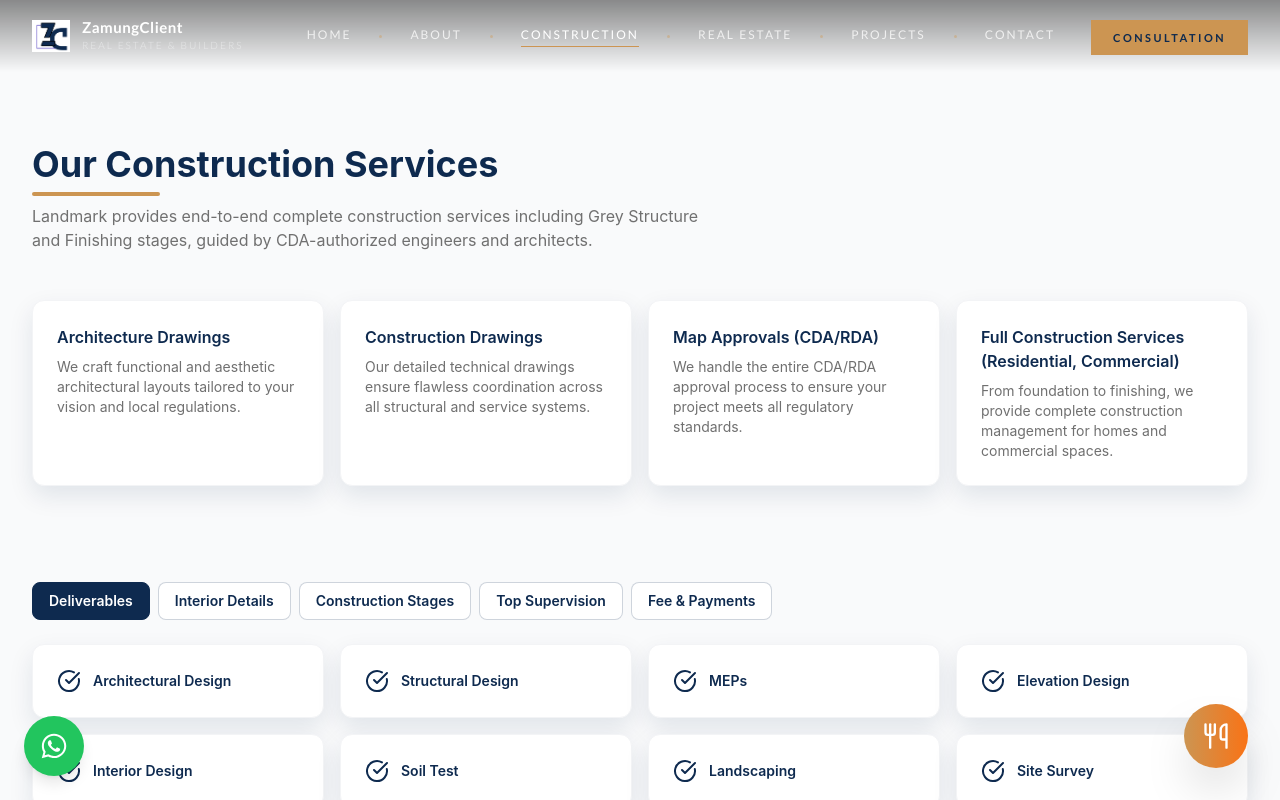
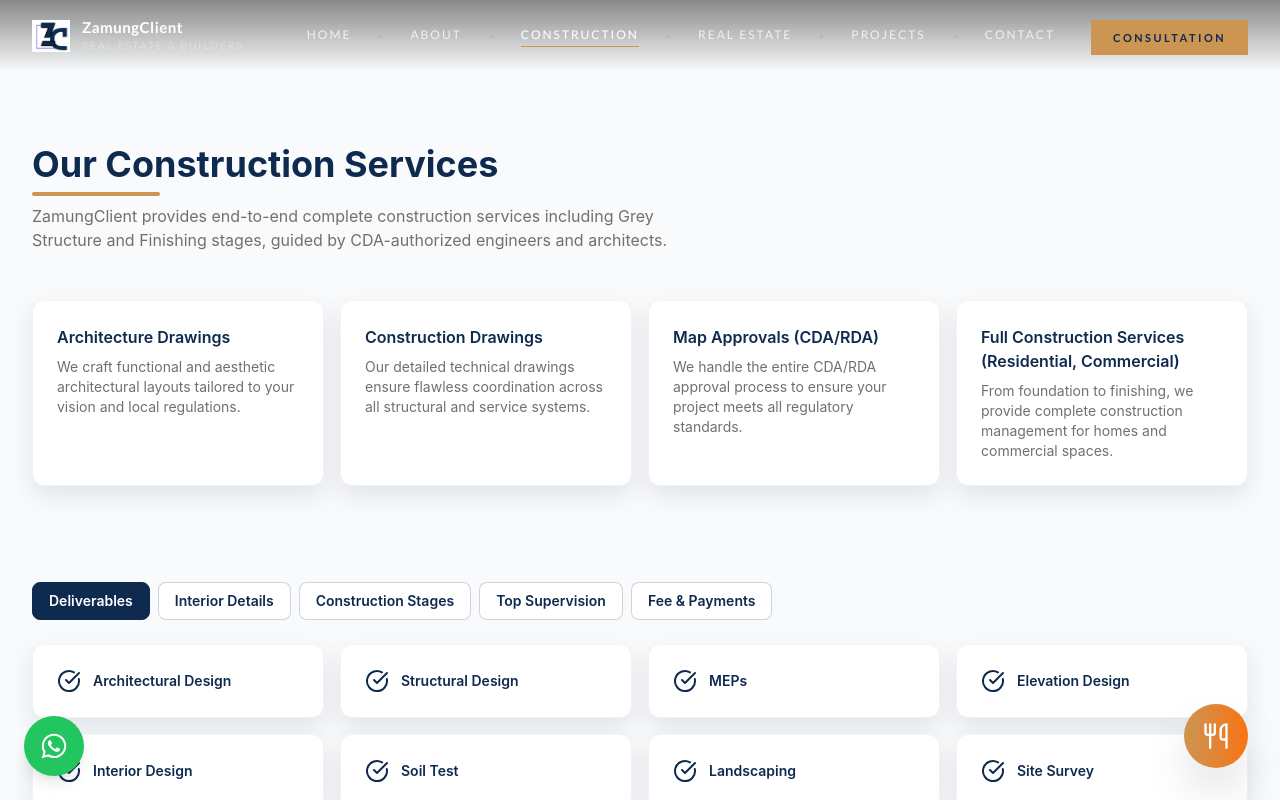
Before and after one commit to iNoumanMalik/landmark-builders, a React (Vite) app: page /construction in a window 1280 px wide. Shown: the top 800 px of the page. Built offline with nearby package versions, Linux system fonts and the light colour scheme.

Commit message:
fix: update tiktok link url

```diff
--- a/src/components/Footer.jsx
+++ b/src/components/Footer.jsx
@@ -35,7 +35,7 @@
               Instagram
             </a>
             <a
-              href="www.tiktok.com/@zamungclient"
+              href="https://www.tiktok.com/@zamungclient"
               className="hover:text-accent"
             >
               TikTok
--- a/src/pages/Construction.jsx
+++ b/src/pages/Construction.jsx
@@ -116,7 +116,7 @@
           />
         </div>
         <p className="section-subtitle max-w-2xl">
-          Landmark provides end-to-end complete construction services including
+          ZamungClient provides end-to-end complete construction services including
           Grey Structure and Finishing stages, guided by CDA-authorized
           engineers and architects.
         </p>
```
